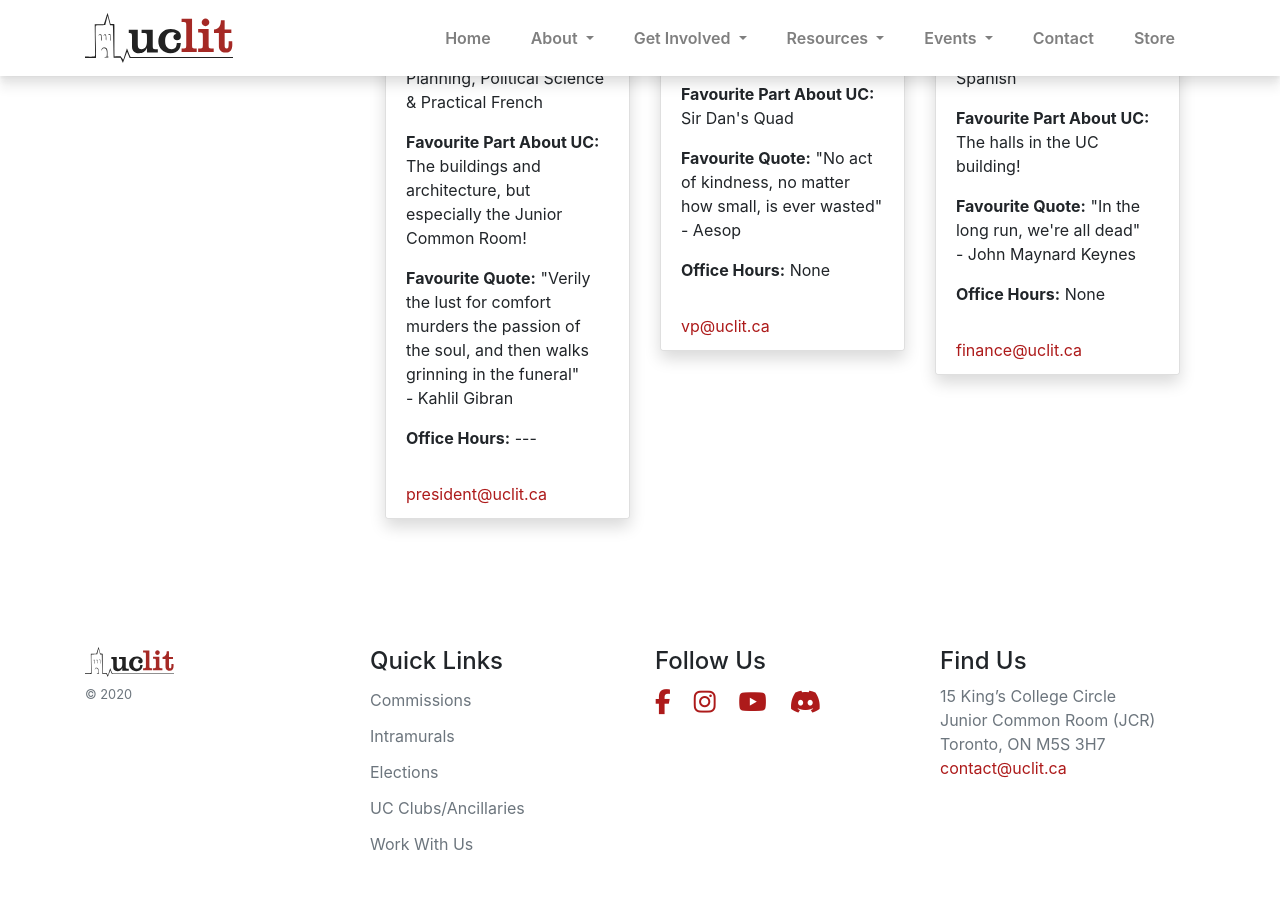
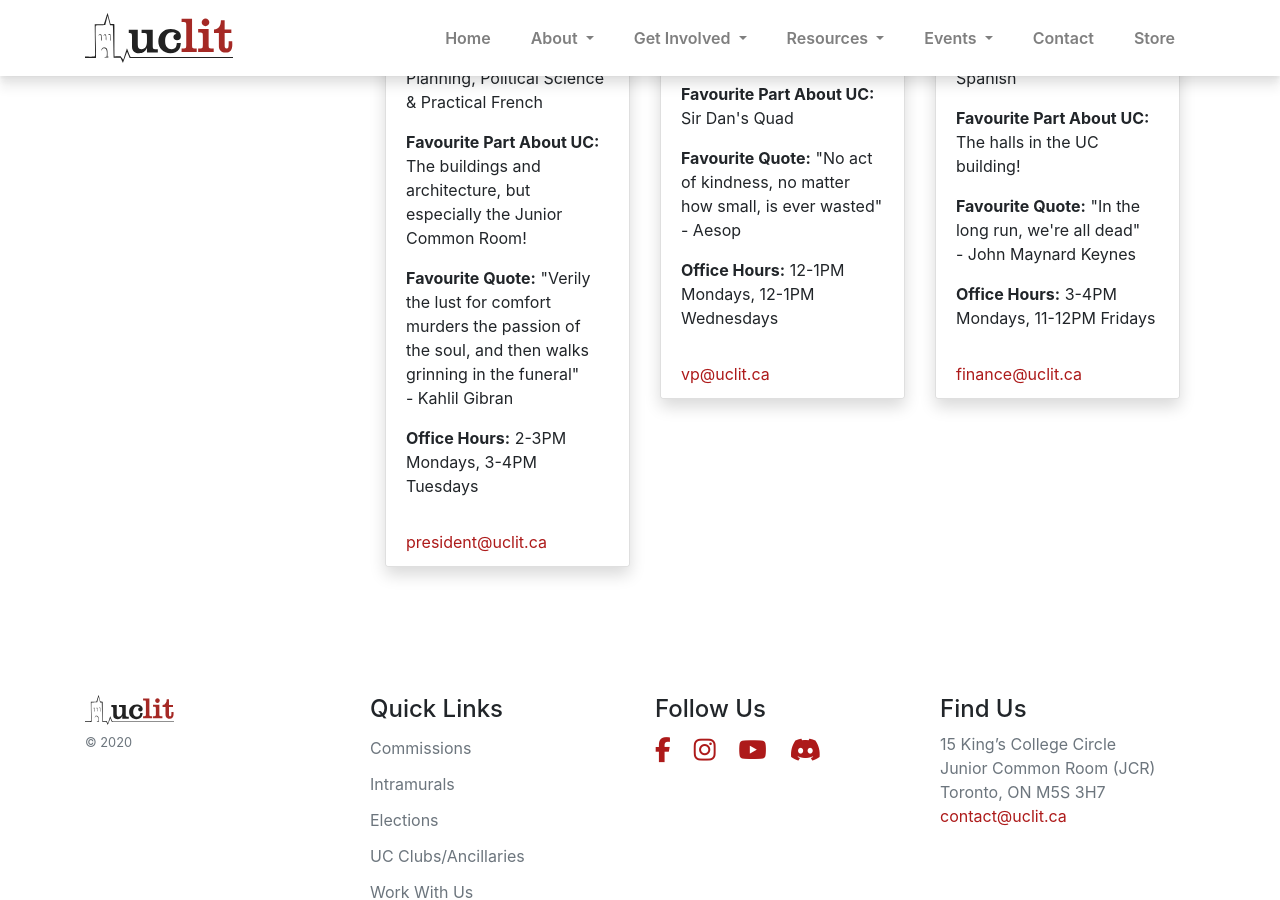
Before and after one commit to uclit-webmaster/uclit-site, a Jekyll site: the page built from about/council.html, in a window 1280 px wide and 900 px high, scrolled down 567 px. Built offline with Jekyll 4.4.1, drawn with Linux system fonts in a browser that asks for light colours; nearby versions of some CDN libraries; before the commit the page ends 1443 px from its top, so only the background shows below that.

Commit message:
Update council.yml

```diff
--- a/_data/council.yml
+++ b/_data/council.yml
@@ -30,7 +30,7 @@
     from: Brampton, Ontario
     major: Fourth Year in Human Geography with a focus in Planning, Political Science & Practical French
     email: president@uclit.ca
-    office-hours: ---
+    office-hours: 2-3PM Mondays, 3-4PM Tuesdays
     favourite-part-about-uc: The buildings and architecture, but especially the Junior Common Room!
     favourite-quote: |
        "Verily the lust for comfort murders the passion of the soul, and then walks grinning in the funeral"
@@ -42,7 +42,7 @@
     from: Scarborough, Ontario
     major: Fourth Year in Global Health & Immunology
     email: vp@uclit.ca
-    office-hours: None
+    office-hours: 12-1PM Mondays, 12-1PM Wednesdays
     favourite-part-about-uc: Sir Dan's Quad
     favourite-quote: |
        "No act of kindness, no matter how small, is ever wasted"
@@ -55,7 +55,7 @@
     from: Mumbai, India
     major: Third Year in Economics, Statistics, & Spanish
     email: finance@uclit.ca
-    office-hours: None
+    office-hours: 3-4PM Mondays, 11-12PM Fridays
     favourite-part-about-uc: The halls in the UC building!
     favourite-quote: |
        "In the long run, we're all dead"
@@ -70,7 +70,7 @@
     from: Kuala Lumpur, Malaysia
     major: Second Year in Economics, Public Policy, & Statistics
     email: communications@uclit.ca
-    office-hours: ---
+    office-hours: 10-11AM Thursdays, 12-1PM Fridays
     favourite-part-about-uc: The intricacies of the UC building architecture!
     favourite-quote: |
        "Let me stay tender hearted, despite despite despite"
@@ -83,7 +83,7 @@
     from: Vancouver, Canada
     major: Third Year in Political Science & Critical Studies in Equity and Solidarity
     email: equity@uclit.ca
-    office-hours: ---
+    office-hours: 12-1PM Tuesdays
     favourite-part-about-uc: The architecture, especially the UC library.
     favourite-quote: |
        "Nobody in the world, nobody in history has ever gotten their freedom by appealing to the moral sense of the people who were oppressing them."
@@ -95,7 +95,7 @@
     from: Toronto, Ontario
     major: Third Year in Social, Cultural, and Linguistic Anthropology with a focus in Medical Anthropology, History, Politcal Science
     email: ucoc@uclit.ca
-    office-hours: ---
+    office-hours: 1-2PM, 2-3PM Fridays
     favourite-part-about-uc: The architecture is beautiful!
     favourite-quote:  |
         "What we see changes according to what we look for."
@@ -108,7 +108,7 @@
     from: New Delhi, India
     major: Third Year in Economics & Sociology
     email: sustainability@uclit.ca
-    office-hours: Thursdays 1-2PM
+    office-hours: 2-3PM Thursdays
     favourite-part-about-uc: The incredible history and gorgeous buildings!
     favourite-quote: |
        "If it was safer on the ground, we wouldn't be on a boat."
@@ -121,7 +121,7 @@
     from: Vilnius, Lithuania
     major: Second Year in Life Sciences & Drama
     email: lca@uclit.ca
-    office-hours: ---
+    office-hours: 1-2PM Tuesdays, Wednesdays
     favourite-part-about-uc: How grand and castle-like it is! (And of course, the people are amazing.)
     favourite-quote: |
      There is too much wisdom in the world to just pick one quote.
```
